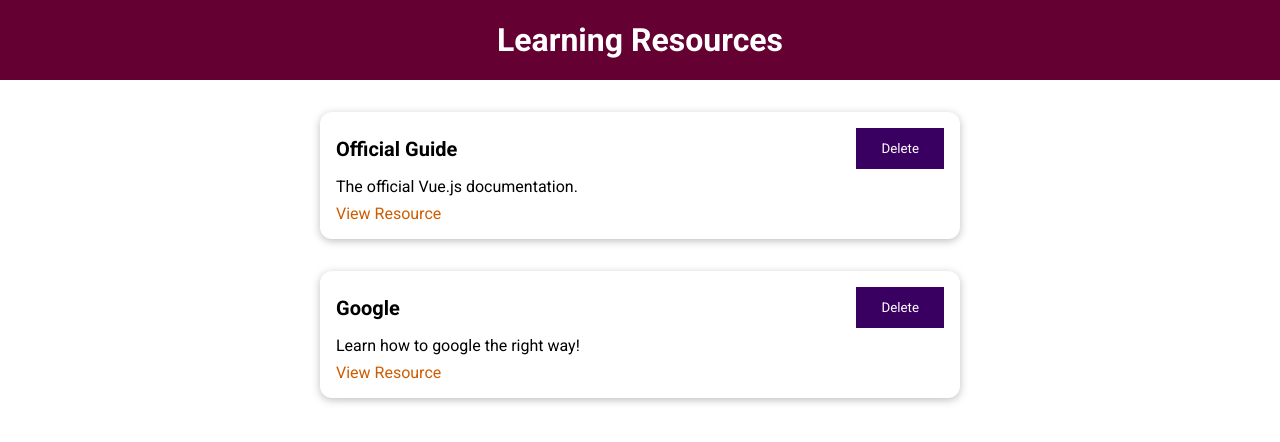
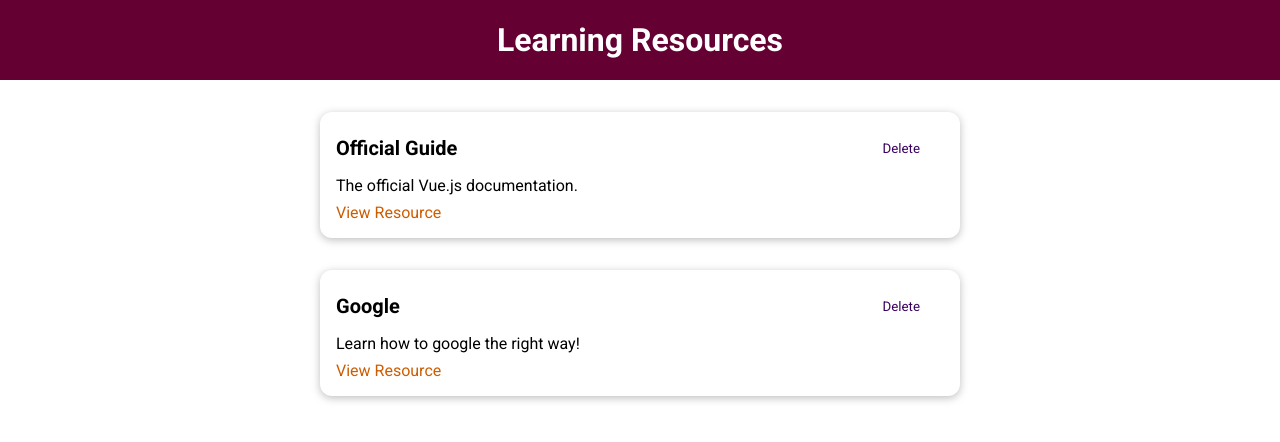
Before and after one commit to MaxDrljic/Learning-Resources-App, a Vue app: page / in a window 1280 px wide. Shown: the top 442 px of the page. Built offline with nearby package versions, Linux system fonts and the light colour scheme.

Commit message:
BaseButton dynamic styling

```diff
--- a/src/components/learning-resources/LearningResource.vue
+++ b/src/components/learning-resources/LearningResource.vue
@@ -3,7 +3,7 @@
         <base-card>
             <header>
                 <h3>{{ title }}</h3>
-                <base-button>Delete</base-button>
+                <base-button mode="flat">Delete</base-button>
             </header>
             <p>{{ description }}</p>
             <nav>
```
